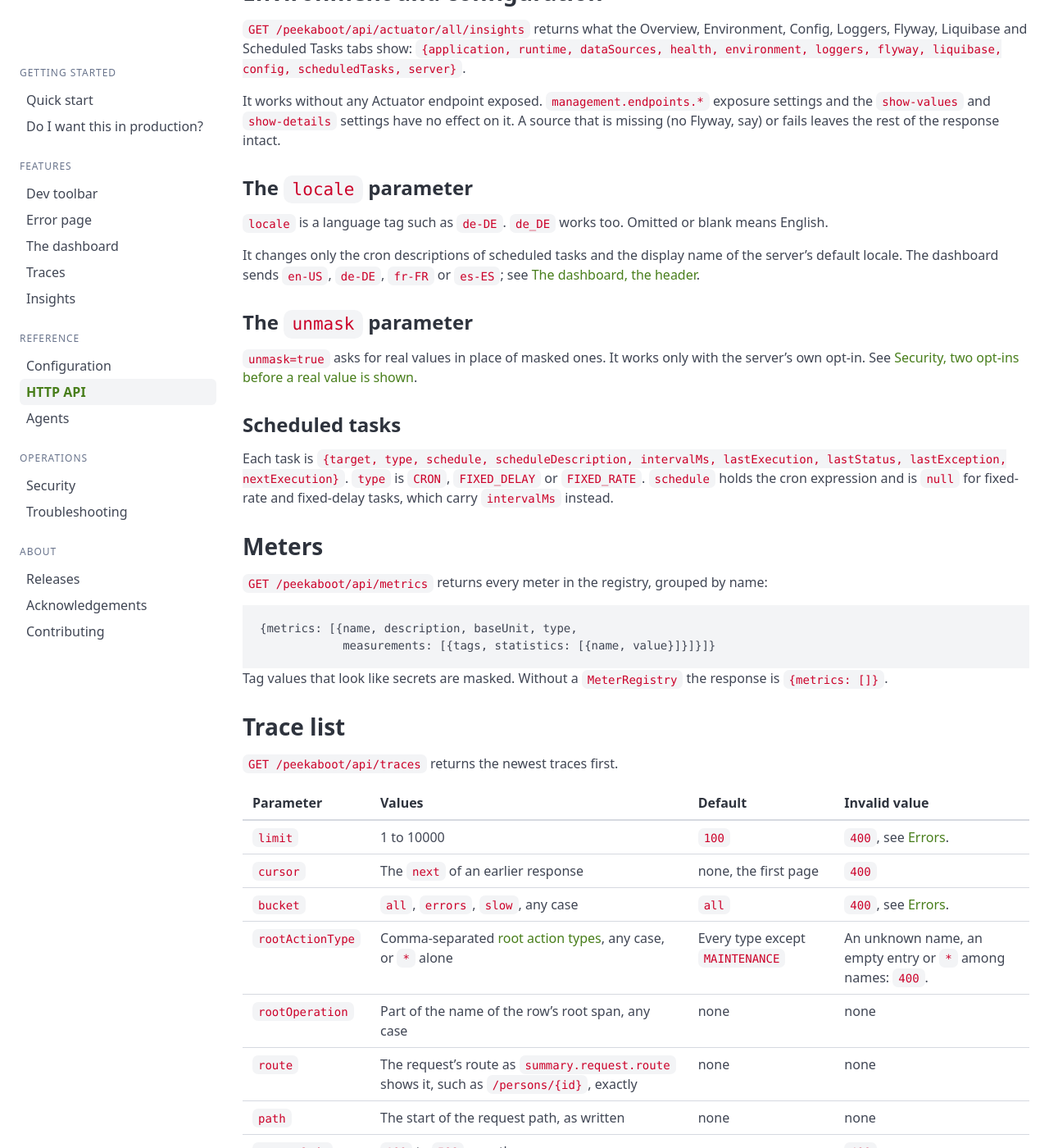
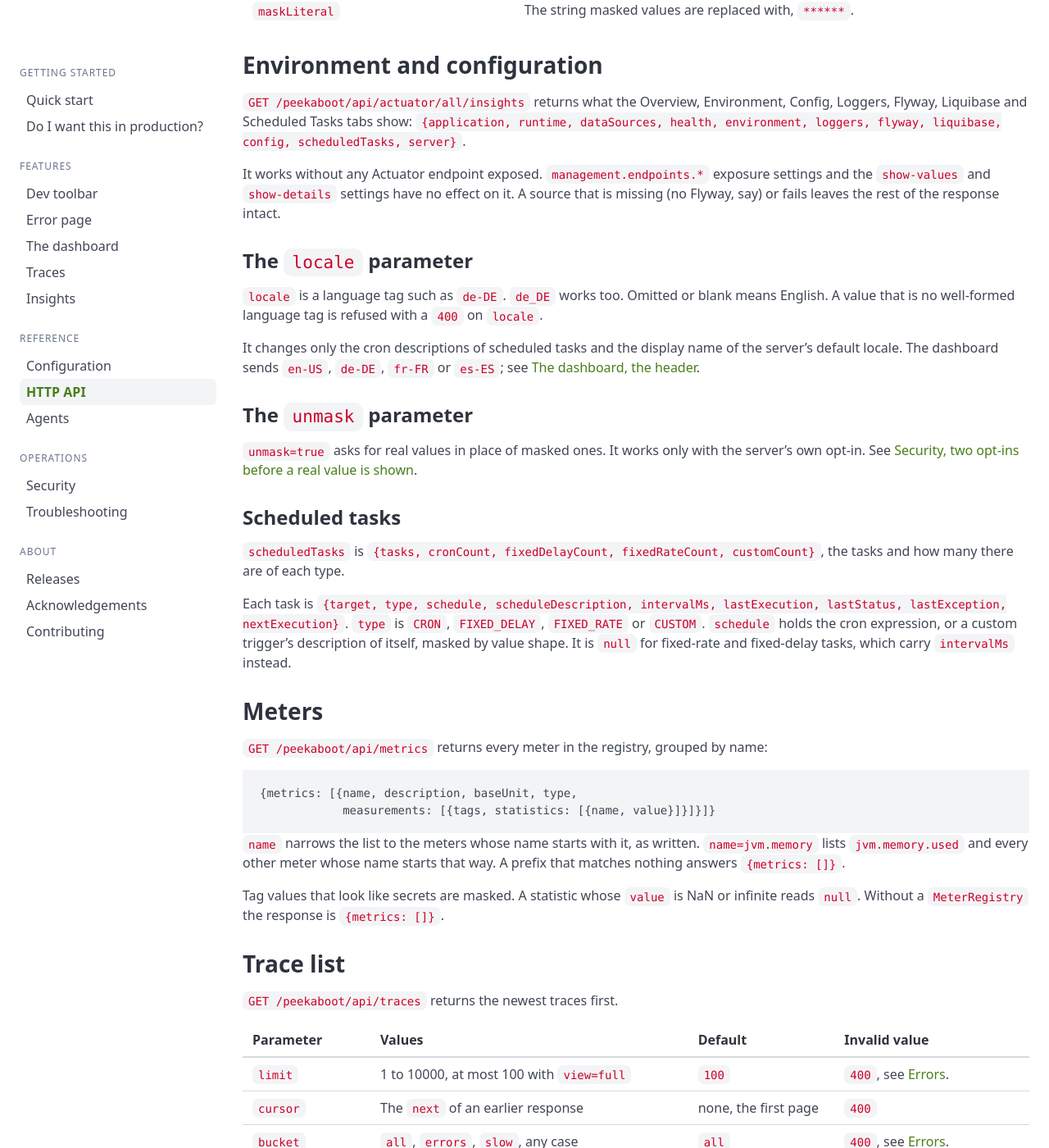
Before and after one commit to peekaboot-org/peekaboot-org.github.io, a Jekyll site: the page built from docs/api.md, in a window 1280 px wide and 1400 px high, scrolled down 4147 px. Shown: the whole window at 82% size. Built offline with Jekyll 4.4.1, drawn with Linux system fonts in a browser that asks for light colours; some of the changed text lies outside the part shown.

Commit message:
docs: follow the API review fixes

````diff
--- a/docs/api.md
+++ b/docs/api.md
@@ -38,7 +38,7 @@ them anywhere else.
 | [`/peekaboot/api/openapi.json`](#openapi) | none | `200`, `400` |
 | [`/peekaboot/api/features`](#features) | none | `200`, `400` |
 | [`/peekaboot/api/actuator/all/insights`](#what-insights-adds) | `locale`, `unmask` | `200`, `400` |
-| [`/peekaboot/api/metrics`](#meters) | none | `200`, `400` |
+| [`/peekaboot/api/metrics`](#meters) | `name` | `200`, `400` |
 | [`/peekaboot/api/traces`](#trace-list) | `limit`, `cursor`, `bucket`, `rootActionType`, `rootOperation`, `route`, `path`, `statusCode`, `outcome`, `minDurationMs`, `since`, `until`, `view` | `200`, `400` |
 | [`/peekaboot/api/traces/{traceId}`](#single-trace) | none | `200`, `400`, `404` |
 | [`/peekaboot/api/logs`](#log-search) | `level`, `q`, `logger`, `traceId`, `since`, `until`, `limit`, `cursor` | `200`, `400` |
@@ -101,8 +101,9 @@ no single parameter is.
 | Status | When | `parameter` |
 |---|---|---|
 | `400` | An unknown `bucket`, `rootActionType`, `view` or `outcome` value, an unknown log search `level`, or an unknown insights `series` id. `detail` lists the accepted values. | The parameter |
-| `400` | A value that is not a number or boolean where one is expected, such as `limit=abc` or `unmask=maybe`, or a number outside its range, such as `limit=0`. `detail` gives the range. | The parameter |
+| `400` | A value that is not a number or boolean where one is expected, such as `limit=abc` or `unmask=maybe`, or a number outside its range, such as `limit=0`, or `limit=101` with `view=full`. `detail` gives the range. | The parameter |
 | `400` | A `since` or `until` that is no ISO-8601 instant, or an `until` not later than `since`. | The parameter |
+| `400` | A `route` that does not start with `/`, or a `locale` that is no well-formed language tag. | The parameter |
 | `400` | A `cursor` the endpoint did not hand out, the other listing's `next` among them, or one handed out before the application restarted. | `cursor` |
 | `400` | A parameter the endpoint does not take, such as a misspelled `buckett` or a different case, `Limit`. `detail` lists the parameters it takes, or `none`. | The parameter |
 | `400` | A parameter sent more than once, such as `limit=1&limit=2`. | The parameter |
@@ -152,6 +153,7 @@ missing (no Flyway, say) or fails leaves the rest of the response intact.
 ### The `locale` parameter {#the-locale-parameter}
 
 `locale` is a language tag such as `de-DE`. `de_DE` works too. Omitted or blank means English.
+A value that is no well-formed language tag is refused with a `400` on `locale`.
 
 It changes only the cron descriptions of scheduled tasks and the display name of the server's
 default locale. The dashboard sends `en-US`, `de-DE`, `fr-FR` or `es-ES`; see
@@ -165,10 +167,14 @@ shown]({{ '/docs/security/' | relative_url }}#masking-opt-ins).
 
 ### Scheduled tasks {#scheduled-tasks}
 
+`scheduledTasks` is `{tasks, cronCount, fixedDelayCount, fixedRateCount, customCount}`, the tasks
+and how many there are of each type.
+
 Each task is `{target, type, schedule, scheduleDescription, intervalMs, lastExecution,
-lastStatus, lastException, nextExecution}`. `type` is `CRON`, `FIXED_DELAY` or `FIXED_RATE`.
-`schedule` holds the cron expression and is `null` for fixed-rate and fixed-delay tasks, which
-carry `intervalMs` instead.
+lastStatus, lastException, nextExecution}`. `type` is `CRON`, `FIXED_DELAY`, `FIXED_RATE` or
+`CUSTOM`. `schedule` holds the cron expression, or a custom trigger's description of itself,
+masked by value shape. It is `null` for fixed-rate and fixed-delay tasks, which carry
+`intervalMs` instead.
 
 ## Meters {#meters}
 
@@ -179,8 +185,12 @@ carry `intervalMs` instead.
             measurements: [{tags, statistics: [{name, value}]}]}]}
 ```
 
-Tag values that look like secrets are masked. Without a `MeterRegistry` the response is
-`{metrics: []}`.
+`name` narrows the list to the meters whose name starts with it, as written. `name=jvm.memory`
+lists `jvm.memory.used` and every other meter whose name starts that way. A prefix that matches
+nothing answers `{metrics: []}`.
+
+Tag values that look like secrets are masked. A statistic whose `value` is NaN or infinite
+reads `null`. Without a `MeterRegistry` the response is `{metrics: []}`.
 
 ## Trace list {#trace-list}
 
@@ -188,13 +198,13 @@ Tag values that look like secrets are masked. Without a `MeterRegistry` the resp
 
 | Parameter | Values | Default | Invalid value |
 |---|---|---|---|
-| `limit` | 1 to 10000 | `100` | `400`, see [Errors](#errors). |
+| `limit` | 1 to 10000, at most 100 with `view=full` | `100` | `400`, see [Errors](#errors). |
 | `cursor` | The `next` of an earlier response | none, the first page | `400` |
 | `bucket` | `all`, `errors`, `slow`, any case | `all` | `400`, see [Errors](#errors). |
 | `rootActionType` | Comma-separated [root action types]({{ '/docs/traces/' | relative_url }}#root-action-type), any case, or `*` alone | Every type except `MAINTENANCE` | An unknown name, an empty entry or `*` among names: `400`. |
 | `rootOperation` | Part of the name of the row's root span, any case | none | none |
-| `route` | The request's route as `summary.request.route` shows it, such as `/persons/{id}`, exactly | none | none |
-| `path` | The start of the request path, as written | none | none |
+| `route` | The request's route as `summary.request.route` shows it, such as `/persons/{id}`, exactly | none | `400` when it does not start with `/` |
+| `path` | The start of the request path as `summary.request.path` shows it, after masking | none | none |
 | `statusCode` | `100` to `599`, exactly | none | `400` |
 | `outcome` | `OK`, `ERROR`, `IN_PROGRESS` or `INTERRUPTED`, any case | none | `400` |
 | `minDurationMs` | `0` or more. Lists rows whose `durationMs` is at least this. | none | `400` |
@@ -203,8 +213,8 @@ Tag values that look like secrets are masked. Without a `MeterRegistry` the resp
 
 `rootActionType=*` includes `MAINTENANCE`.
 
-A `rootOperation` with more than two dot-separated segments also matches on its last two. So
-`com.acme.ReportJob.run` finds a scheduled task span named `reportJob.run`.
+Under `rootOperation`, a scheduled job also matches on part of its fully qualified target. So
+`com.acme.ReportJob.run` finds the job whose span is named `task reportJob.run`.
 
 Filters combine. A row lists when it matches every one. A parameter sent empty counts as not
 sent. `since` and `until` bound the row's `summary.startTime`, `since` in and `until` out. A
@@ -244,7 +254,8 @@ types]({{ '/docs/traces/' | relative_url }}#root-action-type).
 ```
 
 Each row is a [trace resource](#trace-fields). With `view=summary`, the default, every row's
-`data` is `null`. Ask for `view=full` to get each row's spans, logs and queries.
+`data` is `null`. Ask for `view=full` to get each row's spans, logs and queries. A full page
+holds at most 100 rows. A larger `limit` is refused with a `400` on `limit`.
 
 `bucketCounts` counts what the store holds. `filteredBucketCounts` counts the traces that
 match every filter. It is `null` when nothing filters, that is `rootActionType=*` with no other
@@ -305,7 +316,7 @@ List rows and the [single trace](#single-trace) share one shape, `{summary, data
 | `run` | When the run of the application that produced the trace started, the `startedAt` of its row in [`/peekaboot/api/lifecycle/runs`](#restart-history). `null` until that run finished starting, and for good if it stopped before then. A trace restored after a restart keeps the run it came from. |
 | `rootActionType` | What started the trace, see [Traces, trace types]({{ '/docs/traces/' | relative_url }}#root-action-type). `UNKNOWN` while the root is missing. |
 | `rootOperation` | The name of the row's root span. `null` while the root is missing. |
-| `request` | The root span's HTTP request, `{method, route, path, statusCode}`. `route` is the route tag as recorded, such as `/persons/{id}`, and `null` when the request recorded none, or only a placeholder such as `NOT_FOUND`. Under Spring Boot's default static-resource mapping, a request no controller matched carries `/**`. `request` is `null` when the root is missing or is no HTTP request. |
+| `request` | The root span's HTTP request, `{method, route, path, statusCode}`. `path` is masked by value shape. `route` is the route tag as recorded, such as `/persons/{id}`, and `null` when the request recorded none, or only a placeholder such as `NOT_FOUND`. Under Spring Boot's default static-resource mapping, a request no controller matched carries `/**`. `request` is `null` when the root is missing or is no HTTP request. |
 | `outcome` | `IN_PROGRESS` while `complete` is `false`, or `INTERRUPTED` for a trace [restored](#single-trace) from an earlier run that stopped before its root arrived. Else `ERROR` when a span failed, a server span answered with a 5xx or a line was logged at `ERROR`. Else `OK`. A 4xx is no failure, also where a view rendered an exception for it. |
 | `buckets` | The buckets that hold the trace now: `ERRORS`, `SLOW`, both in that order, or none. `ALL` is never named. |
 | `reasons` | Why the trace failed or ran slow, `[{kind, spanId, detail}]`. See [reasons](#reasons). |
@@ -382,7 +393,7 @@ dashboard shows a `TRUNCATED` badge when `droppedSpans` is above zero.
 | `orphans` | While `rootSpan` is `null`, every stored span as subtrees, earliest start first. `[]` when there is a `rootSpan`. |
 | `logs` | The trace's [log lines](#log-fields). |
 | `queries` | The trace's [queries](#query-fields). |
-| `httpExchange` | Request and response details. `null` on a row for an async task, and when none was captured. |
+| `httpExchange` | Request and response details. The request's `path` is masked by value shape. `null` on a row for an async task, and when none was captured. |
 
 ### Span fields {#span-fields}
 
@@ -543,6 +554,9 @@ above the cursor. Several threads store lines at once, so a line stored while a
 still show up on a later page, below the cursor. It can also miss that page and every later one,
 and then shows up when a search starts again without a `cursor`.
 
+One request reads at most 10000 lines. A page can then hold fewer lines than `limit`, or none,
+and still carry a `next`. Follow `next` until it is `null`.
+
 ```bash
 curl -G 'http://localhost:8080/peekaboot/api/logs' --data-urlencode 'level=WARN' --data-urlencode 'q=timeout'
 ```
@@ -593,7 +607,7 @@ exception class, route and application frame, the entry seen latest first:
 | Parameter | Values | Default | Bad value |
 |---|---|---|---|
 | `since` | an ISO-8601 instant | none | `400` |
-| `route` | a route pattern, matched exactly, such as `/orders/{id}` | none | none. An unknown route lists nothing. |
+| `route` | a route pattern, matched exactly, such as `/orders/{id}` | none | `400` when it does not start with `/`. An unknown route lists nothing. |
 
 | Field | Meaning |
 |---|---|
````
Also changed, not shown: docs/dashboard.md (+3 -3 lines), docs/security.md (+4 -3 lines).
